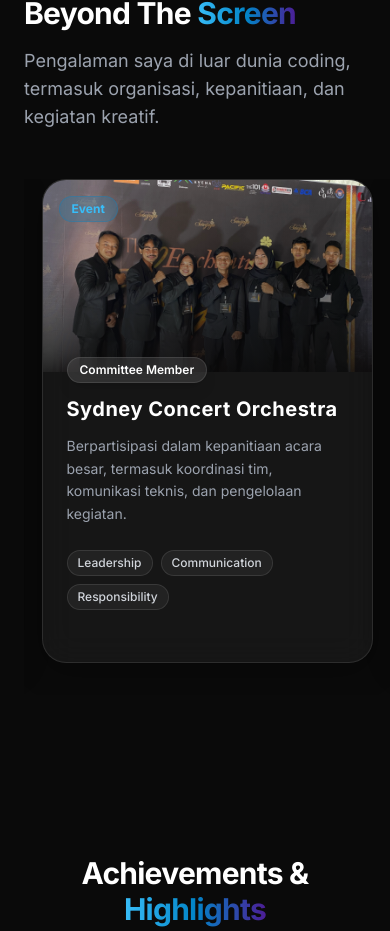
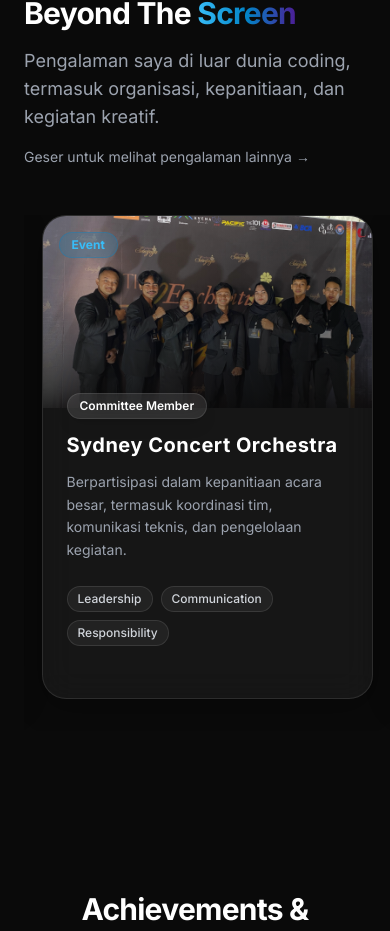
Before and after one commit to heronimus14/portfolio-diego, a React (Vite) app: page / in a window 390 px wide. Shown: the part 5892-6823 px from the top of the page. Built offline with nearby package versions, Linux system fonts and the light colour scheme.

Commit message:
Keterangan pengalaman

```diff
--- a/src/components/Experiences.jsx
+++ b/src/components/Experiences.jsx
@@ -172,6 +172,9 @@
           <p className="text-gray-400 max-w-2xl text-lg">
             Pengalaman saya di luar dunia coding, termasuk organisasi, kepanitiaan, dan kegiatan kreatif.
           </p>
+          <p className="mt-4 text-sm text-gray-400 md:hidden">
+            Geser untuk melihat pengalaman lainnya <span aria-hidden="true">→</span>
+          </p>
         </motion.div>
 
         {/* Horizontal Scroll on Mobile, Grid on Desktop */}
```
